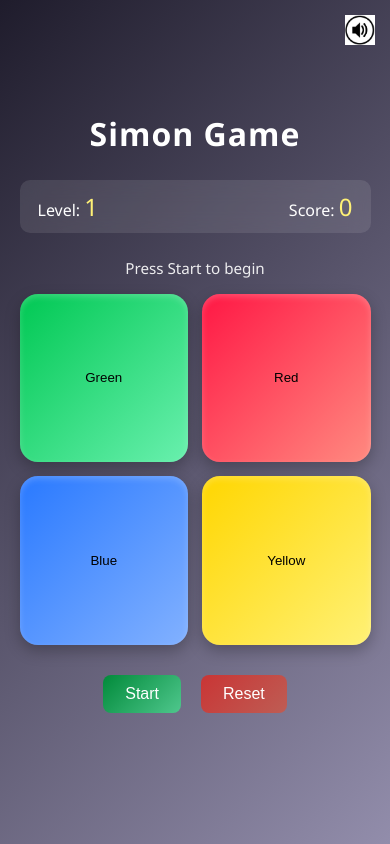
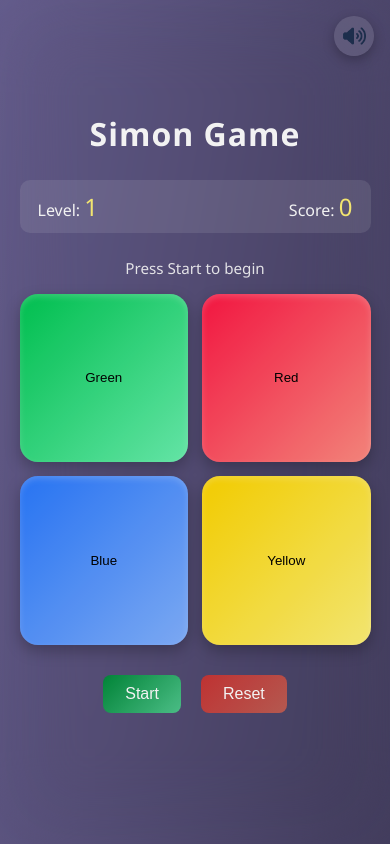
Before and after one commit to Shivang276005/Simon-Game, a plain HTML site: page index.html in a window 390 px wide. Both pictures are taken after a click on the button 360 px from the left and 30 px from the top of the page. Drawn offline with Linux system fonts and the light colour scheme.

Commit message:
Added the audio files and little bit of abstract styling.

```diff
--- a/index.html
+++ b/index.html
@@ -6,13 +6,17 @@
   </head>
   <body>
     <div class="app">
+
       <div class="audio-control">
-        <audio src="assets/bgMusic.mpeg" id="bgMusic"></audio>
+        <audio src="assets/bgMusic.mp3" id="bgMusic"></audio>
+        <audio src="assets/gameOver.mp3" id="gameOver"></audio>
+        <audio src="assets/levelComplete.mp3" id="levelComplete"></audio>
 
         <button id="audioBtn">
-          <img src="assets/musicOn.jpg" id="audioIcon" alt="Toggle Music">
+          <img src="assets/musicOFF.png" id="audioIcon" alt="Toggle Music">
         </button>
       </div>
+
       <h1 class="title">Simon Game</h1>
 
       <div class="score-card">
--- a/simon.css
+++ b/simon.css
@@ -9,8 +9,24 @@ body{
   display:flex;
   justify-content:center;
   align-items:center;
-  background: linear-gradient(135deg,#1f1c2c,#928dab);
+  background: linear-gradient(280deg, #1f1c2c, #655d8d, #4a5eb9, #643d8b);
+  background-size: 600% 600%;
+  backdrop-filter: blur(40px);
+  animation: gradientFlow 25s ease infinite;
+  filter: brightness(0.95);
 }
+@keyframes gradientFlow {
+  0%{
+    background-position: 0% 50%;
+  }
+  50%{
+    background-position: 100% 50%;
+  }
+  100%{
+    background-position: 0% 50%;
+  }
+}
+
 .app{
   text-align:center;
   width:90%;
@@ -113,6 +129,19 @@ body{
   .score-card{
     font-size:1rem;
   }
+  .audio-control{
+  top:12px;
+  right:12px;
+  }
+
+  #audioBtn{
+    padding:8px;
+  }
+
+  #audioIcon{
+    width:22px;
+    height:22px;
+  }
 }
 
 .flash{
@@ -122,25 +151,38 @@ body{
 }
 
 
-.audio-control {
-  position: fixed;
-  top: 15px;
-  right: 15px;
-  z-index: 1000;
+.audio-control{
+  position:fixed;
+  top:1rem;
+  right:1rem;
+  z-index:1000;
 }
-#audioBtn {
-  background: rgba(0, 0, 0, 0.6);
-  border: none;
-  border-radius: 50%;
-  cursor: pointer;
-  transition: all 0.3s ease;
+#audioBtn{
+  background:rgba(255,255,255,0.12);
+  backdrop-filter: blur(10px);
+
+  border:none;
+  border-radius:50%;
+  padding:0.5rem;
+
+  display:flex;
+  justify-content:center;
+  align-items:center;
+
+  cursor:pointer;
+
+  box-shadow:0 4px 12px rgba(0,0,0,0.25);
+  transition:all 0.25s ease;
 }
-#audioBtn:hover {
-  transform: scale(1.1);
-  background: rgba(0, 0, 0, 0.8);
+#audioIcon{
+  width:1.5rem;
+  height:1.5rem;
+  object-fit:contain;
 }
-#audioIcon {
-  width: 30px;
-  height: 30px;
-  display: block;
+#audioBtn:hover{
+  transform:scale(1.08);
+  box-shadow:0 6px 16px rgba(0,0,0,0.35);
 }
+#audioBtn:active{
+  transform:scale(0.95);
+}
--- a/simon.js
+++ b/simon.js
@@ -79,10 +79,10 @@ function validateInput(){
   let currentIndex = playerMove.length - 1;
 
   if (playerMove[currentIndex] === colorSequence[currentIndex]) {
-    // renderMsg("Correct");
 
     if (playerMove.length === colorSequence.length) {
       renderMsg("Level Complete");
+      document.getElementById('levelComplete').play();
       scoreEvalution(level++);
       playerMove = [];
       genSequence();
@@ -127,10 +127,11 @@ function gameOver(){
   document.getElementById('score').innerText = score;
   document.getElementById('status')
     .innerHTML = "Wrong input - Game Over";
+  document.getElementById('gameOver').play();
   setTimeout(() => {
     document.getElementById('status')
     .innerHTML = "Click Start to Play Again";
-  }, 1500);
+  }, 2000);
 }
 
 function gameReset(){
@@ -150,9 +151,10 @@ const icon = document.getElementById("audioIcon");
 btn.addEventListener("click", () => {
   if (audio.paused) {
     audio.play();
-    icon.src = "assets/musicOn.jpg";
+    audio.loop = true;
+    icon.src = "assets/musicOn.png";
   } else {
     audio.pause();
-    icon.src = "assets/musicOFF.jpg";
+    icon.src = "assets/musicOFF.png";
   }
 });
```
Also changed, not shown: rough.html (deleted, +0 -48 lines), rough.js (deleted, +0 -20 lines), assets/musicOFF.jpg (deleted), assets/musicOFF.png (added), assets/musicOn.jpg (deleted), assets/musicOn.png (added), 7 other files.
